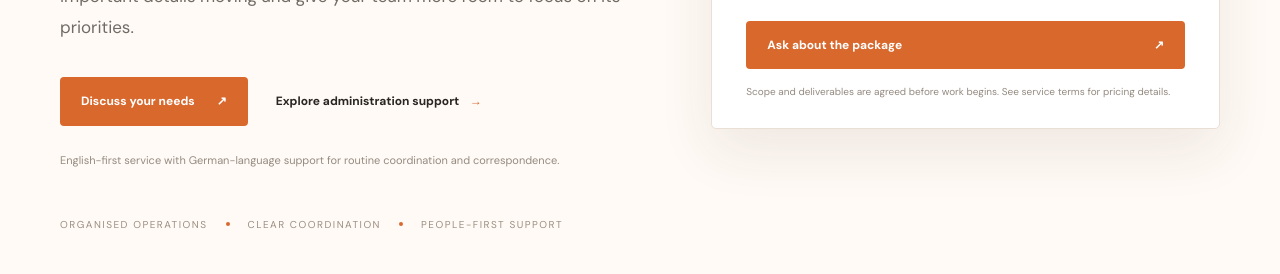
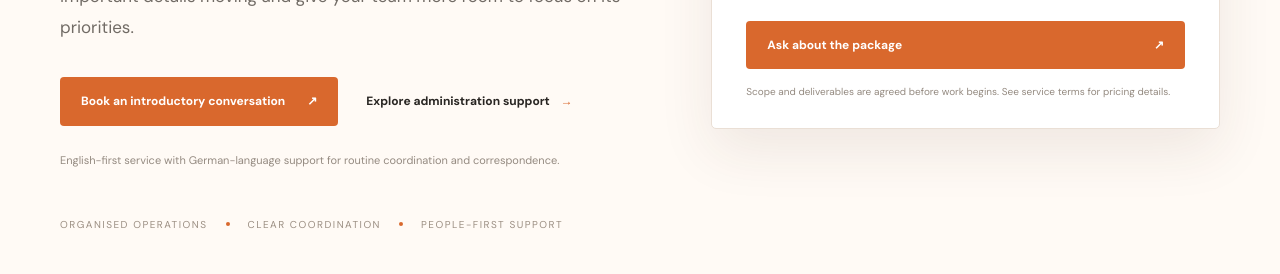
Before and after one commit to chimbapatriciah-tech/chimbapatriciah-tech.github.io, a plain HTML site: page index.html in a window 1280 px wide. Shown: the part 526-800 px from the top of the page. Drawn offline with nearby package versions, Linux system fonts and the light colour scheme.

Commit message:
Add prominent introductory conversation booking calls to action

```diff
--- a/index.html
+++ b/index.html
@@ -34,7 +34,7 @@
         <h1>More time for<br><em>what moves</em><br>your business.</h1>
         <p class="hero-lede">Practical business administration and coordination for international companies operating in Germany. We help organise everyday tasks, keep important details moving and give your team more room to focus on its priorities.</p>
         <div class="button-row">
-          <a class="button button-primary" href="contact.html">Discuss your needs <span aria-hidden="true">↗</span></a>
+          <a class="button button-primary" href="contact.html">Book an introductory conversation <span aria-hidden="true">↗</span></a>
           <a class="text-link" href="services.html#administration">Explore administration support <span aria-hidden="true">→</span></a>
         </div>
         <p class="microcopy">English-first service with German-language support for routine coordination and correspondence.</p>
```
